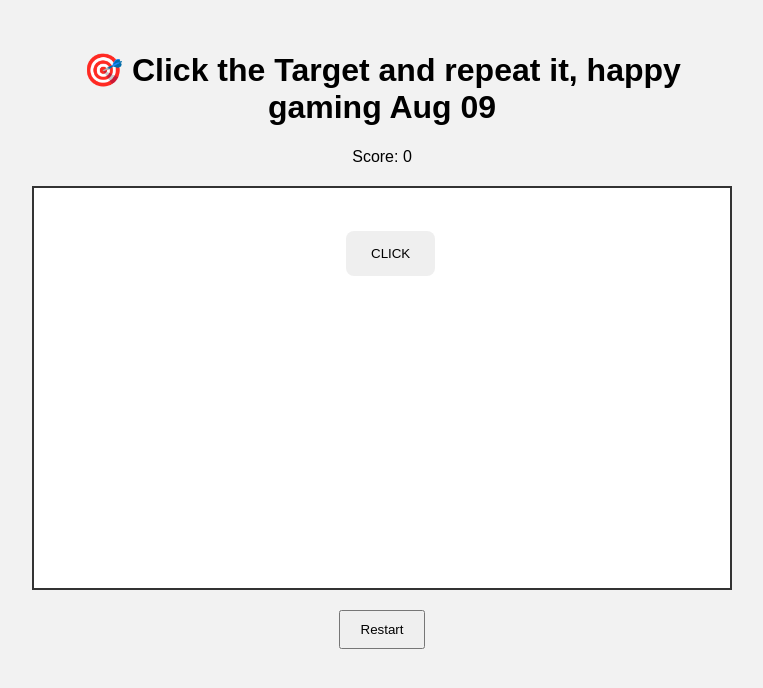
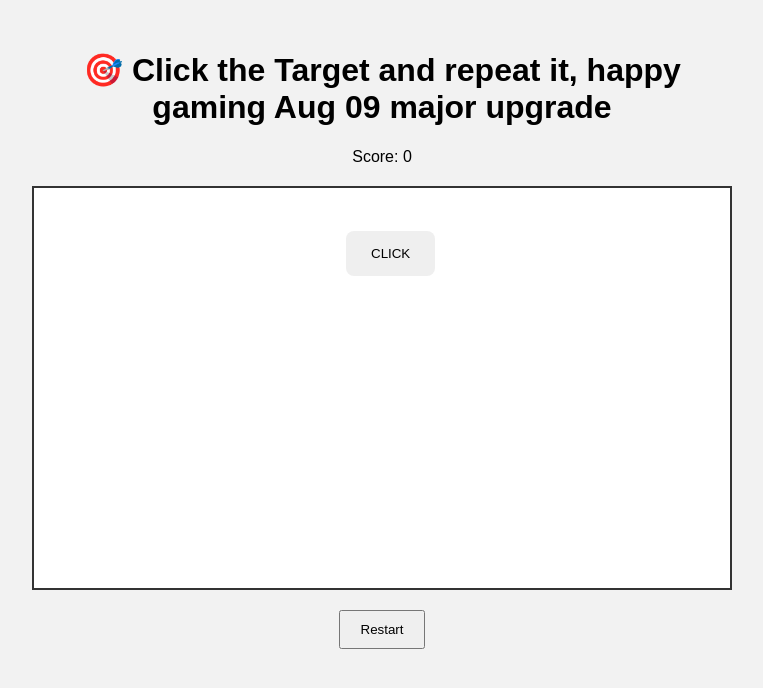
Before and after one commit to bkbala3710/github-actions-aug-2, a website: page index.html in a window 1280 px wide. Shown: the whole page, without its empty margins (258-1021 px from the left). Drawn offline with Linux system fonts and the light colour scheme.

Commit message:
Update index.html

```diff
--- a/index.html
+++ b/index.html
@@ -9,7 +9,7 @@
 
 <body>
   <div class="game">
-    <h1> 🎯 Click the Target and repeat it, happy gaming Aug 09</h1>
+    <h1> 🎯 Click the Target and repeat it, happy gaming Aug 09 major upgrade</h1>
 
     <p>Score: <span id="score">0</span></p>
 
```
